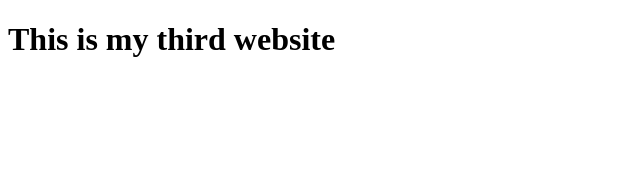
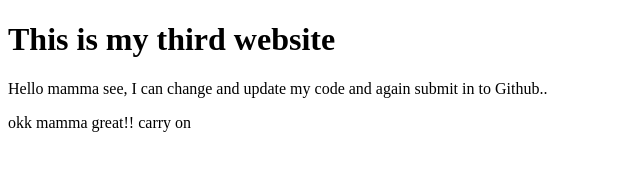
Before and after one commit to roni-6g/my-third-website, a plain HTML site: page index.html in a window 1280 px wide. Shown: the whole page, without its empty margins (0-640 px from the left). Drawn offline with Linux system fonts and the light colour scheme.

Commit message:
This is my first updated code

```diff
--- a/index.html
+++ b/index.html
@@ -8,6 +8,12 @@
 <body>
 
     <h1>This is my third website</h1>
+    <p>
+        Hello mamma see, I can change and update my code and again submit in to Github..
+    </p>
+    <p>
+        okk mamma great!! carry on
+    </p>
 
 </body>
 </html>
```
Also changed, not shown: 1 other file.
